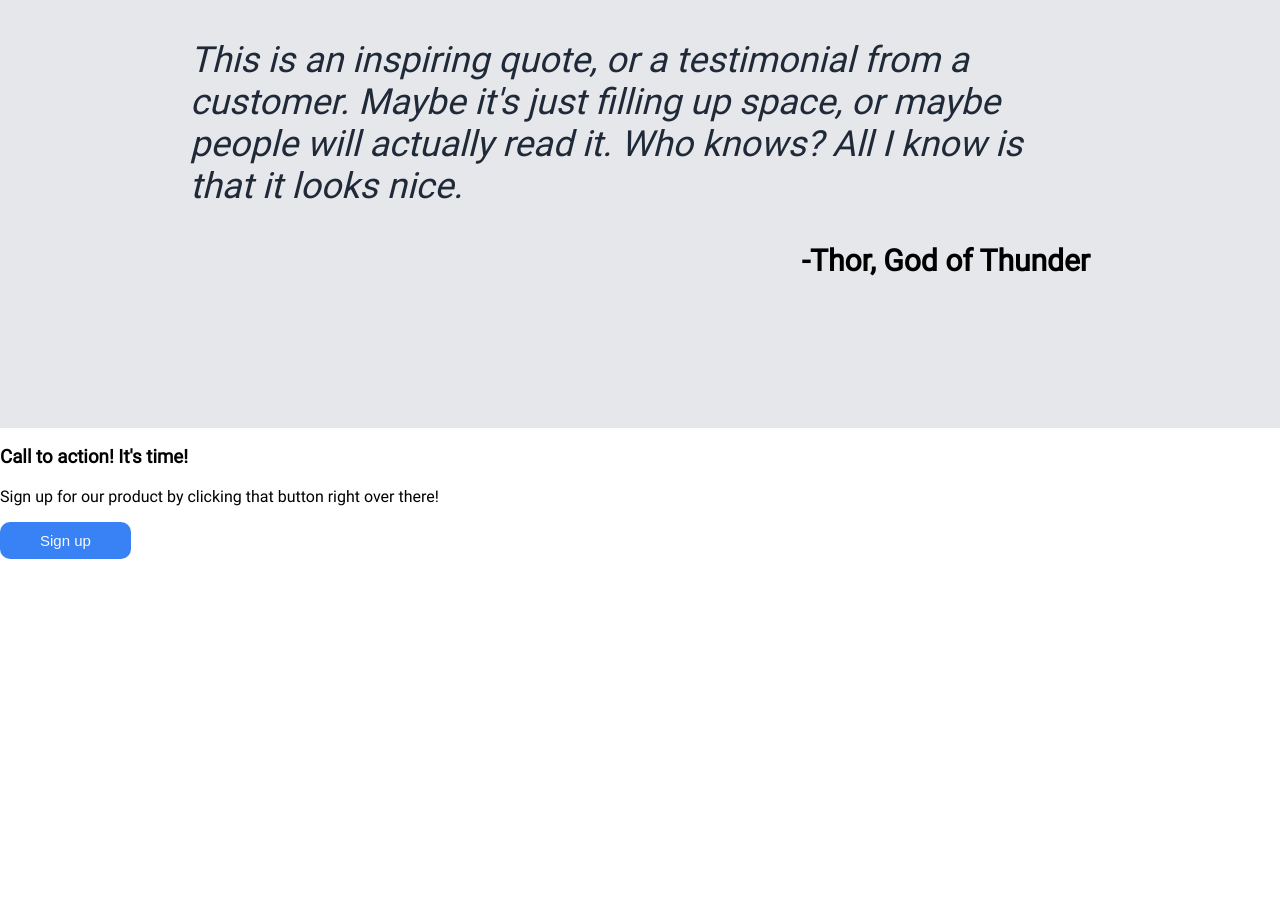
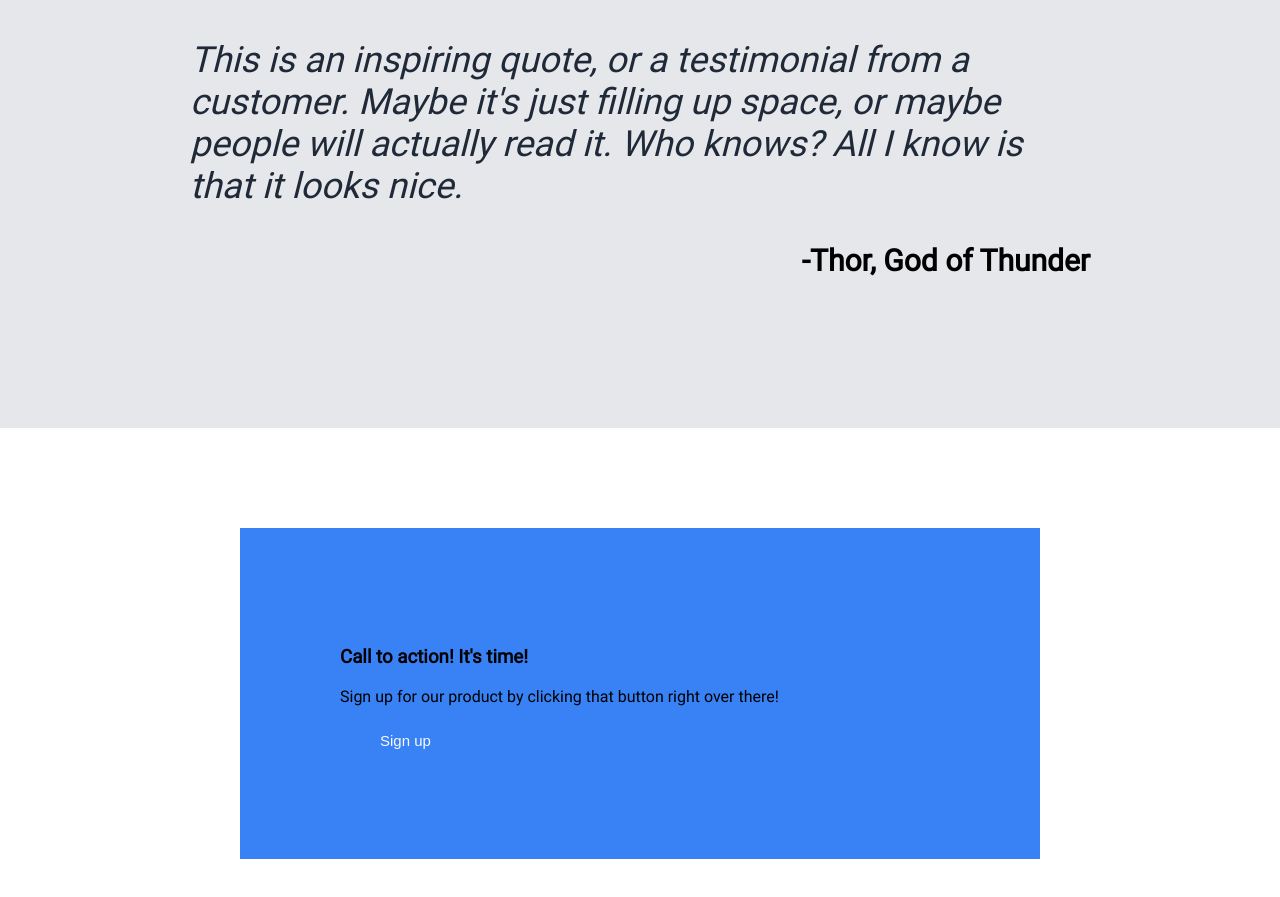
Before and after one commit to azhancf/Landing-Page, a plain HTML site: page index.html in a window 1280 px wide. Shown: the part 1394-2291 px from the top of the page. Before the commit the page ends 1953 px from the top, so only its background shows below. Drawn offline with Linux system fonts and the light colour scheme.

Commit message:
created initial call to action (section 4) modal

```diff
--- a/style.css
+++ b/style.css
@@ -81,6 +81,13 @@ footer {
     align-items: center;
 }
 
+.section4 {
+    display: flex;
+    justify-content: center;
+    align-items: center;
+    padding: 100px 0px;
+}
+
 /* header */
 .header-links {
     display: flex;
@@ -142,6 +149,10 @@ footer {
 }
 
 /* section 4 */
+.call-to-action {
+    background-color: #3882F6;
+    padding: 100px 100px;
+}
 /* footer */
 
 
```
